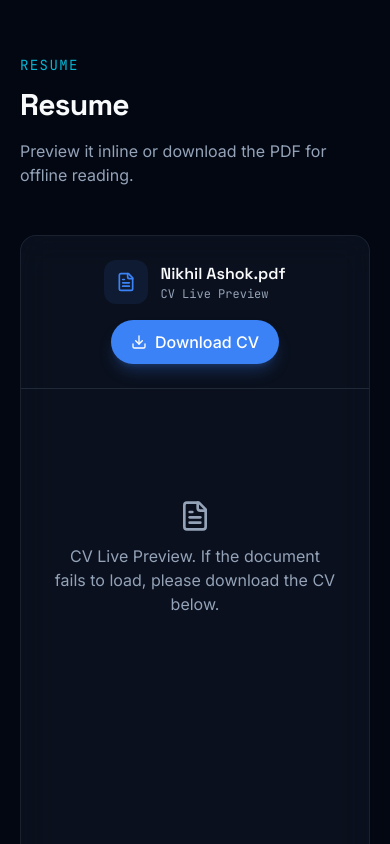
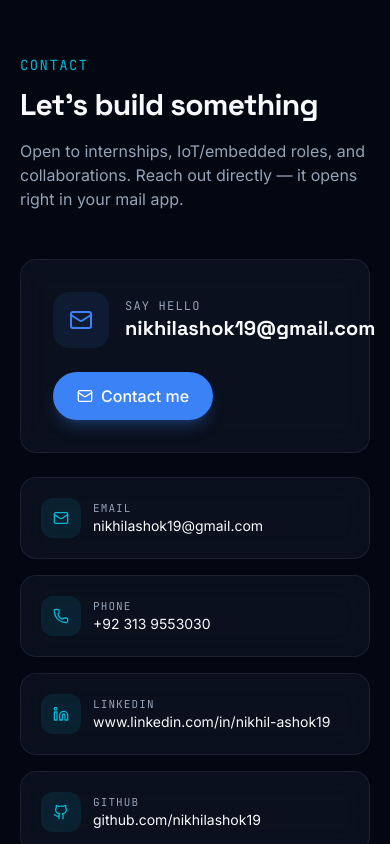
Before and after one commit to nikhilashok19/Nikhil.dev, a Next.js app: page / in a window 390 px wide. Shown: the part 10760-11604 px from the top of the page. Built offline with nearby package versions, Linux system fonts and the light colour scheme.

Commit message:
Removed Resume View Section, Move to Top Button, Fixed Navbar, Fixed Favicon

```diff
--- a/components/back-to-top.tsx
+++ b/components/back-to-top.tsx
@@ -16,7 +16,7 @@ export function BackToTop() {
 
   return (
     <AnimatePresence>
-      {visible && (
+      {/* {visible && (
         <motion.button
           initial={{ opacity: 0, y: 16 }}
           animate={{ opacity: 1, y: 0 }}
@@ -27,7 +27,7 @@ export function BackToTop() {
         >
           <ArrowUp className="h-5 w-5" />
         </motion.button>
-      )}
+      )} */}
     </AnimatePresence>
   );
 }
--- a/components/navbar.tsx
+++ b/components/navbar.tsx
@@ -14,7 +14,7 @@ const SECTIONS = [
   { id: "education", label: "Education" },
   { id: "certifications", label: "Certifications" },
   { id: "achievements", label: "Achievements" },
-  { id: "resume", label: "Resume" },
+  // { id: "resume", label: "Resume" },
   { id: "contact", label: "Contact" },
 ];
 
--- a/components/resume-section.tsx
+++ b/components/resume-section.tsx
@@ -7,43 +7,44 @@ const RESUME_PATH = "/resume/Nikhil%20Ashok.pdf";
 
 export function ResumeSection() {
   return (
-    <section id="resume" className="mx-auto max-w-7xl px-5 py-24 lg:px-8">
-      <SectionHeading
-        eyebrow="resume"
-        title="Resume"
-        description="Preview it inline or download the PDF for offline reading."
-      />
+    <section id="resume"></section>
+    // <section id="resume" className="mx-auto max-w-7xl px-5 py-24 lg:px-8">
+    //   <SectionHeading
+    //     eyebrow="resume"
+    //     title="Resume"
+    //     description="Preview it inline or download the PDF for offline reading."
+    //   />
 
-      <div className="glass overflow-hidden rounded-2xl">
-        <div className="flex flex-col items-center justify-between gap-4 border-b border-border p-6 sm:flex-row">
-          <div className="flex items-center gap-3">
-            <span className="flex h-11 w-11 items-center justify-center rounded-xl bg-primary/10 text-primary">
-              <FileText className="h-5 w-5" />
-            </span>
-            <div>
-              <p className="font-display font-semibold text-text">Nikhil Ashok.pdf</p>
-              <p className="font-mono text-xs text-muted">CV Live Preview</p>
-            </div>
-          </div>
-          <a
-            href={RESUME_PATH}
-            download="Nikhil Ashok.pdf"
-            className="inline-flex items-center gap-2 rounded-full bg-primary px-5 py-2.5 font-medium text-white shadow-lg shadow-primary/25 transition-transform hover:scale-[1.03] active:scale-[0.98]"
-          >
-            <Download className="h-4 w-4" />
-            Download CV
-          </a>
-        </div>
+    //   <div className="glass overflow-hidden rounded-2xl">
+    //     <div className="flex flex-col items-center justify-between gap-4 border-b border-border p-6 sm:flex-row">
+    //       <div className="flex items-center gap-3">
+    //         <span className="flex h-11 w-11 items-center justify-center rounded-xl bg-primary/10 text-primary">
+    //           <FileText className="h-5 w-5" />
+    //         </span>
+    //         <div>
+    //           <p className="font-display font-semibold text-text">Nikhil Ashok.pdf</p>
+    //           <p className="font-mono text-xs text-muted">CV Live Preview</p>
+    //         </div>
+    //       </div>
+    //       <a
+    //         href={RESUME_PATH}
+    //         download="Nikhil Ashok.pdf"
+    //         className="inline-flex items-center gap-2 rounded-full bg-primary px-5 py-2.5 font-medium text-white shadow-lg shadow-primary/25 transition-transform hover:scale-[1.03] active:scale-[0.98]"
+    //       >
+    //         <Download className="h-4 w-4" />
+    //         Download CV
+    //       </a>
+    //     </div>
 
-        <object data={RESUME_PATH} type="application/pdf" className="h-[70vh] w-full">
-          <div className="flex h-[40vh] flex-col items-center justify-center gap-3 p-8 text-center">
-            <FileText className="h-8 w-8 text-muted" />
-            <p className="text-muted">
-              CV Live Preview. If the document fails to load, please download the CV below.
-            </p>
-          </div>
-        </object>
-      </div>
-    </section>
+    //     <object data={RESUME_PATH} type="application/pdf" className="h-[70vh] w-full">
+    //       <div className="flex h-[40vh] flex-col items-center justify-center gap-3 p-8 text-center">
+    //         <FileText className="h-8 w-8 text-muted" />
+    //         <p className="text-muted">
+    //           CV Live Preview. If the document fails to load, please download the CV below.
+    //         </p>
+    //       </div>
+    //     </object>
+    //   </div>
+    // </section>
   );
 }
```
Also changed, not shown: 1 other file (tests, documents, lock files or other folders).
